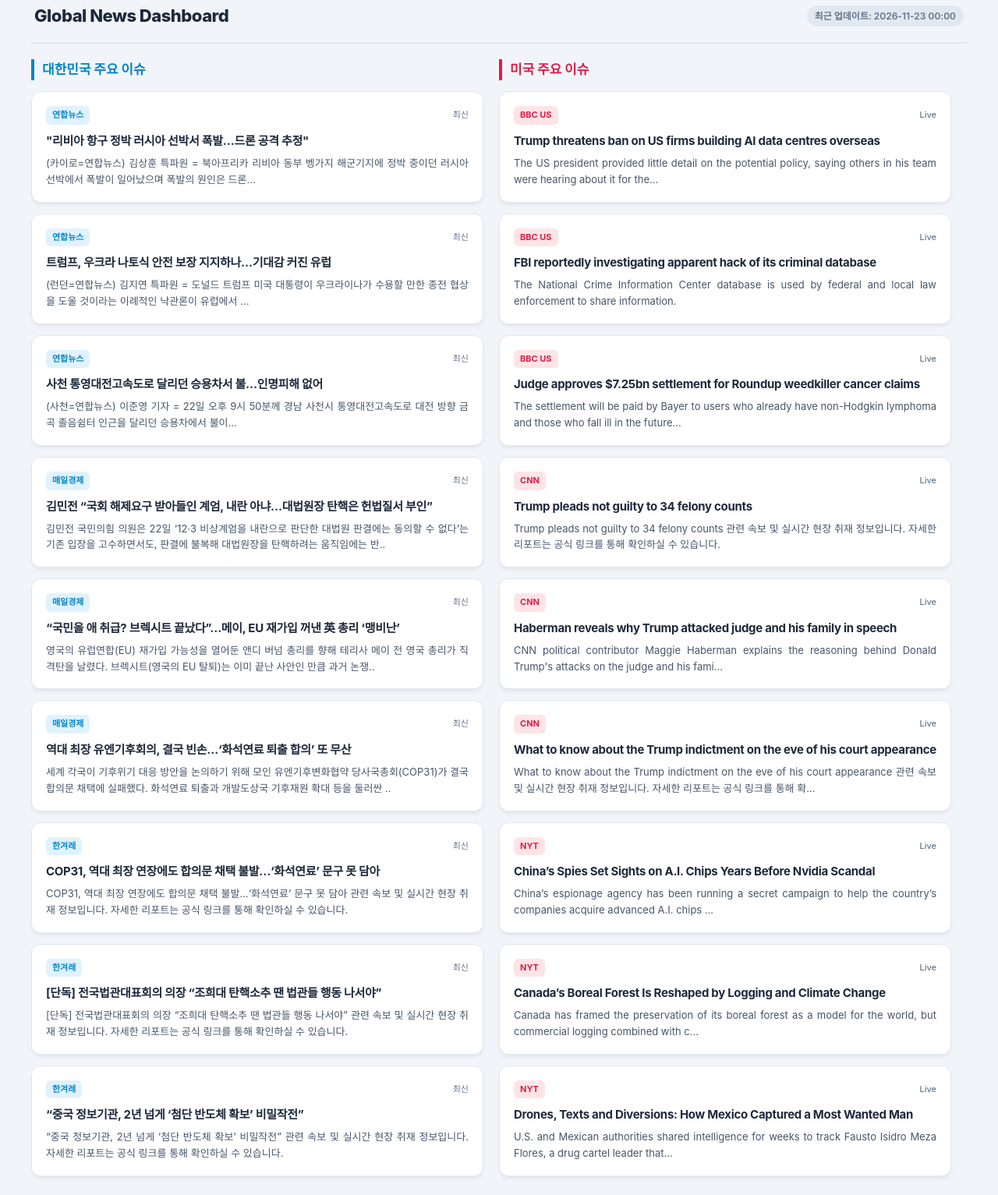
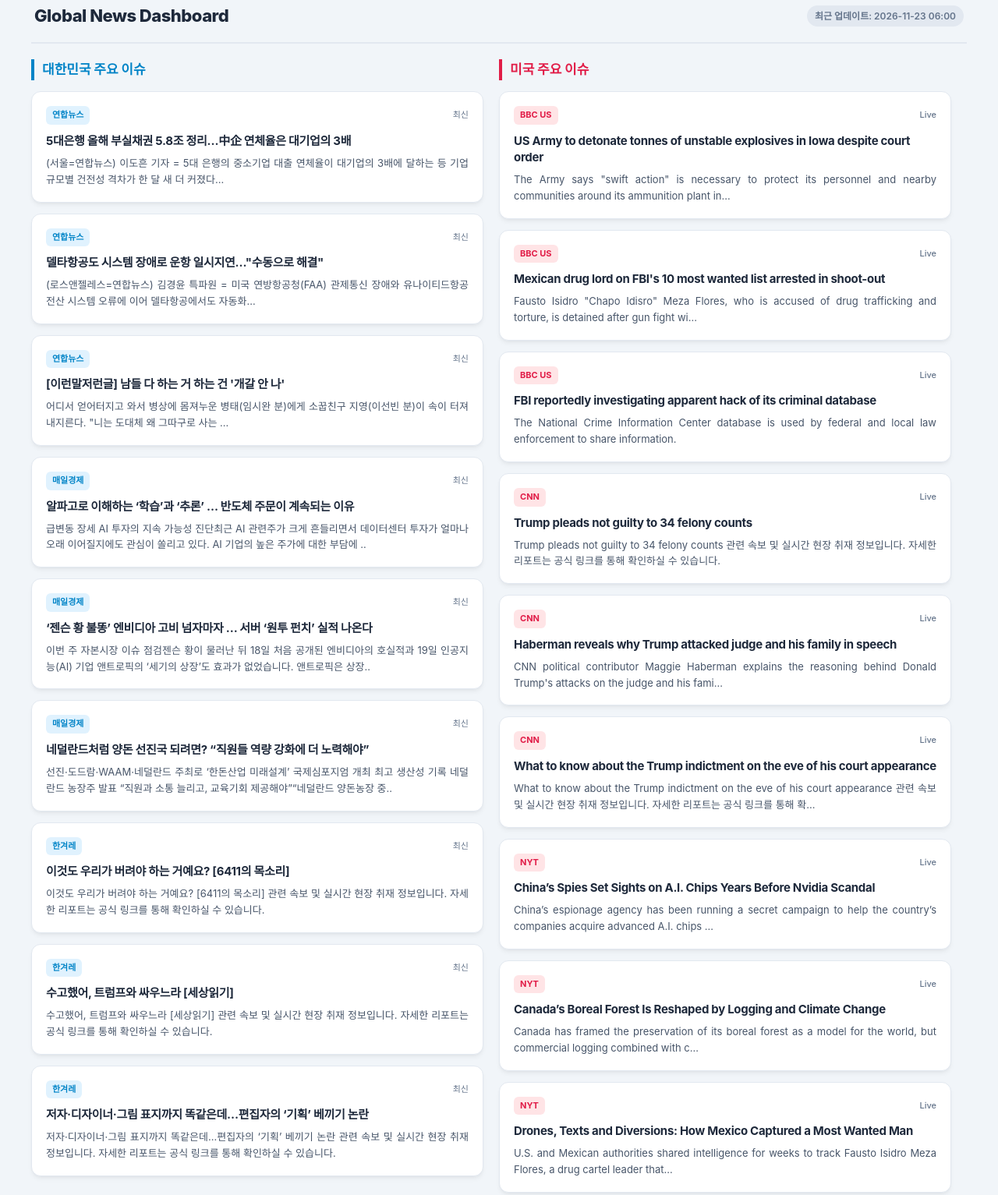
Before and after one commit to ceptall/coupang1, a plain HTML site: page indexnews.html in a window 1280 px wide. Shown: the part 15-1548 px from the top of the page at 78% size. Drawn offline with Linux system fonts and the light colour scheme.

Commit message:
Automated news update via n8n

```diff
--- a/indexnews.html
+++ b/indexnews.html
@@ -75,7 +75,7 @@
 <div class="dashboard-container">
     <div class="header">
         <h1>Global News Dashboard</h1>
-        <div class="update-time">최근 업데이트: <span id="sync-time">2026-11-23 00:00</span></div>
+        <div class="update-time">최근 업데이트: <span id="sync-time">2026-11-23 06:00</span></div>
     </div>
     <div class="grid-container">
         <div class="grid-row">
@@ -87,8 +87,8 @@
             <span class="news-source kr-tag">연합뉴스</span>
             <span class="news-time">최신</span>
         </div>
-        <a href="https://www.yna.co.kr/view/AKR20261122052800079" target="_blank" class="news-title">"리비아 항구 정박 러시아 선박서 폭발…드론 공격 추정"</a>
-        <p class="news-desc">(카이로=연합뉴스) 김상훈 특파원 = 북아프리카 리비아 동부 벵가지 해군기지에 정박 중이던 러시아 선박에서 폭발이 일어났으며 폭발의 원인은 드론...</p>
+        <a href="https://www.yna.co.kr/view/AKR20261122031400002" target="_blank" class="news-title">5대은행 올해 부실채권 5.8조 정리…中企 연체율은 대기업의 3배</a>
+        <p class="news-desc">(서울=연합뉴스) 이도흔 기자 = 5대 은행의 중소기업 대출 연체율이 대기업의 3배에 달하는 등 기업 규모별 건전성 격차가 한 달 새 더 커졌다...</p>
     </div>
 
     <div class="news-card">
@@ -96,8 +96,8 @@
             <span class="news-source kr-tag">연합뉴스</span>
             <span class="news-time">최신</span>
         </div>
-        <a href="https://www.yna.co.kr/view/AKR20261122051600085" target="_blank" class="news-title">트럼프, 우크라 나토식 안전 보장 지지하나…기대감 커진 유럽</a>
-        <p class="news-desc">(런던=연합뉴스) 김지연 특파원 = 도널드 트럼프 미국 대통령이 우크라이나가 수용할 만한 종전 협상을 도울 것이라는 이례적인 낙관론이 유럽에서 ...</p>
+        <a href="https://www.yna.co.kr/view/AKR20261123004500075" target="_blank" class="news-title">델타항공도 시스템 장애로 운항 일시지연…"수동으로 해결"</a>
+        <p class="news-desc">(로스앤젤레스=연합뉴스) 김경윤 특파원 = 미국 연방항공청(FAA) 관제통신 장애와 유나이티드항공 전산 시스템 오류에 이어 델타항공에서도 자동화...</p>
     </div>
 
     <div class="news-card">
@@ -105,8 +105,8 @@
             <span class="news-source kr-tag">연합뉴스</span>
             <span class="news-time">최신</span>
         </div>
-        <a href="https://www.yna.co.kr/view/AKR20261122051700052" target="_blank" class="news-title">사천 통영대전고속도로 달리던 승용차서 불…인명피해 없어</a>
-        <p class="news-desc">(사천=연합뉴스) 이준영 기자 = 22일 오후 9시 50분께 경남 사천시 통영대전고속도로 대전 방향 금곡 졸음쉼터 인근을 달리던 승용차에서 불이...</p>
+        <a href="https://www.yna.co.kr/view/AKR20261119133200546" target="_blank" class="news-title">[이런말저런글] 남들 다 하는 거 하는 건 '개갈 안 나'</a>
+        <p class="news-desc">어디서 얻어터지고 와서 병상에 몸져누운 병태(임시완 분)에게 소꿉친구 지영(이선빈 분)이 속이 터져 내지른다. &quot;니는 도대체 왜 그따구로 사는 ...</p>
     </div>
 
     <div class="news-card">
@@ -114,8 +114,8 @@
             <span class="news-source kr-tag">매일경제</span>
             <span class="news-time">최신</span>
         </div>
-        <a href="https://www.mk.co.kr/news/society/12215757" target="_blank" class="news-title">김민전 “국회 해제요구 받아들인 계엄, 내란 아냐…대법원장 탄핵은 헌법질서 부인”</a>
-        <p class="news-desc">김민전 국민의힘 의원은 22일 ‘12·3 비상계엄을 내란으로 판단한 대법원 판결에는 동의할 수 없다’는 기존 입장을 고수하면서도, 판결에 불복해 대법원장을 탄핵하려는 움직임에는 반..</p>
+        <a href="https://www.mk.co.kr/news/it/12215520" target="_blank" class="news-title">알파고로 이해하는 ‘학습’과 ‘추론’ … 반도체 주문이 계속되는 이유</a>
+        <p class="news-desc">급변동 장세 AI 투자의 지속 가능성 진단최근 AI 관련주가 크게 흔들리면서 데이터센터 투자가 얼마나 오래 이어질지에도 관심이 쏠리고 있다. AI 기업의 높은 주가에 대한 부담에 ..</p>
     </div>
 
     <div class="news-card">
@@ -123,8 +123,8 @@
             <span class="news-source kr-tag">매일경제</span>
             <span class="news-time">최신</span>
         </div>
-        <a href="https://www.mk.co.kr/news/world/12215749" target="_blank" class="news-title">“국민을 애 취급? 브렉시트 끝났다”…메이, EU 재가입 꺼낸 英 총리 ‘맹비난’</a>
-        <p class="news-desc">영국의 유럽연합(EU) 재가입 가능성을 열어둔 앤디 버넘 총리를 향해 테리사 메이 전 영국 총리가 직격탄을 날렸다. 브렉시트(영국의 EU 탈퇴)는 이미 끝난 사안인 만큼 과거 논쟁..</p>
+        <a href="https://www.mk.co.kr/news/world/12215515" target="_blank" class="news-title">‘젠슨 황 불똥’ 엔비디아 고비 넘자마자 … 서버 ‘원투 펀치’ 실적 나온다</a>
+        <p class="news-desc">이번 주 자본시장 이슈 점검젠슨 황이 물러난 뒤 18일 처음 공개된 엔비디아의 호실적과 19일 인공지능(AI) 기업 앤트로픽의 ‘세기의 상장’도 효과가 없었습니다. 앤트로픽은 상장..</p>
     </div>
 
     <div class="news-card">
@@ -132,8 +132,8 @@
             <span class="news-source kr-tag">매일경제</span>
             <span class="news-time">최신</span>
         </div>
-        <a href="https://www.mk.co.kr/news/world/12215747" target="_blank" class="news-title">역대 최장 유엔기후회의, 결국 빈손…‘화석연료 퇴출 합의’ 또 무산</a>
-        <p class="news-desc">세계 각국이 기후위기 대응 방안을 논의하기 위해 모인 유엔기후변화협약 당사국총회(COP31)가 결국 합의문 채택에 실패했다. 화석연료 퇴출과 개발도상국 기후재원 확대 등을 둘러싼 ..</p>
+        <a href="https://www.mk.co.kr/news/economy/12215755" target="_blank" class="news-title">네덜란드처럼 양돈 선진국 되려면? “직원들 역량 강화에 더 노력해야”</a>
+        <p class="news-desc">선진·도드람·WAAM·네덜란드 주최로 ‘한돈산업 미래설계’ 국제심포지엄 개최 최고 생산성 기록 네덜란드 농장주 발표 “직원과 소통 늘리고, 교육기회 제공해야”“네덜란드 양돈농장 중..</p>
     </div>
 
     <div class="news-card">
@@ -141,8 +141,8 @@
             <span class="news-source kr-tag">한겨레</span>
             <span class="news-time">최신</span>
         </div>
-        <a href="https://www.hani.co.kr/arti/international/international_general/1288555.html" target="_blank" class="news-title">COP31, 역대 최장 연장에도 합의문 채택 불발…‘화석연료’ 문구 못 담아</a>
-        <p class="news-desc">COP31, 역대 최장 연장에도 합의문 채택 불발…‘화석연료’ 문구 못 담아 관련 속보 및 실시간 현장 취재 정보입니다. 자세한 리포트는 공식 링크를 통해 확인하실 수 있습니다.</p>
+        <a href="https://www.hani.co.kr/arti/opinion/column/1288561.html" target="_blank" class="news-title">이것도 우리가 버려야 하는 거예요? [6411의 목소리]</a>
+        <p class="news-desc">이것도 우리가 버려야 하는 거예요? [6411의 목소리] 관련 속보 및 실시간 현장 취재 정보입니다. 자세한 리포트는 공식 링크를 통해 확인하실 수 있습니다.</p>
     </div>
 
     <div class="news-card">
@@ -150,8 +150,8 @@
             <span class="news-source kr-tag">한겨레</span>
             <span class="news-time">최신</span>
         </div>
-        <a href="https://www.hani.co.kr/arti/society/society_general/1288554.html" target="_blank" class="news-title">[단독] 전국법관대표회의 의장 “조희대 탄핵소추 땐 법관들 행동 나서야”</a>
-        <p class="news-desc">[단독] 전국법관대표회의 의장 “조희대 탄핵소추 땐 법관들 행동 나서야” 관련 속보 및 실시간 현장 취재 정보입니다. 자세한 리포트는 공식 링크를 통해 확인하실 수 있습니다.</p>
+        <a href="https://www.hani.co.kr/arti/opinion/column/1288560.html" target="_blank" class="news-title">수고했어, 트럼프와 싸우느라 [세상읽기]</a>
+        <p class="news-desc">수고했어, 트럼프와 싸우느라 [세상읽기] 관련 속보 및 실시간 현장 취재 정보입니다. 자세한 리포트는 공식 링크를 통해 확인하실 수 있습니다.</p>
     </div>
 
     <div class="news-card">
@@ -159,8 +159,8 @@
             <span class="news-source kr-tag">한겨레</span>
             <span class="news-time">최신</span>
         </div>
-        <a href="https://www.hani.co.kr/arti/international/international_general/1288553.html" target="_blank" class="news-title">“중국 정보기관, 2년 넘게 ‘첨단 반도체 확보’ 비밀작전”</a>
-        <p class="news-desc">“중국 정보기관, 2년 넘게 ‘첨단 반도체 확보’ 비밀작전” 관련 속보 및 실시간 현장 취재 정보입니다. 자세한 리포트는 공식 링크를 통해 확인하실 수 있습니다.</p>
+        <a href="https://www.hani.co.kr/arti/society/society_general/1288559.html" target="_blank" class="news-title">저자·디자이너·그림 표지까지 똑같은데…편집자의 ‘기획’ 베끼기 논란</a>
+        <p class="news-desc">저자·디자이너·그림 표지까지 똑같은데…편집자의 ‘기획’ 베끼기 논란 관련 속보 및 실시간 현장 취재 정보입니다. 자세한 리포트는 공식 링크를 통해 확인하실 수 있습니다.</p>
     </div>
 </div>
             </div>
@@ -172,8 +172,17 @@
             <span class="news-source us-tag">BBC US</span>
             <span class="news-time">Live</span>
         </div>
-        <a href="https://www.bbc.co.uk/news/articles/cmde1lw9y54ko?at_medium=RSS&at_campaign=rss" target="_blank" class="news-title">Trump threatens ban on US firms building AI data centres overseas</a>
-        <p class="news-desc">The US president provided little detail on the potential policy, saying others in his team were hearing about it for the...</p>
+        <a href="https://www.bbc.co.uk/news/articles/cvglrx764gdxo?at_medium=RSS&at_campaign=rss" target="_blank" class="news-title">US Army to detonate tonnes of unstable explosives in Iowa despite court order</a>
+        <p class="news-desc">The Army says "swift action" is necessary to protect its personnel and nearby communities around its ammunition plant in...</p>
+    </div>
+
+    <div class="news-card">
+        <div class="news-meta">
+            <span class="news-source us-tag">BBC US</span>
+            <span class="news-time">Live</span>
+        </div>
+        <a href="https://www.bbc.co.uk/news/articles/ckz749ey0r75o?at_medium=RSS&at_campaign=rss" target="_blank" class="news-title">Mexican drug lord on FBI's 10 most wanted list arrested in shoot-out</a>
+        <p class="news-desc">Fausto Isidro "Chapo Idisro" Meza Flores, who is accused of drug trafficking and torture, is detained after gun fight wi...</p>
     </div>
 
     <div class="news-card">
@@ -183,15 +192,6 @@
         </div>
         <a href="https://www.bbc.co.uk/news/articles/cvze7de86pk3o?at_medium=RSS&at_campaign=rss" target="_blank" class="news-title">FBI reportedly investigating apparent hack of its criminal database</a>
         <p class="news-desc">The National Crime Information Center database is used by federal and local law enforcement to share information.</p>
-    </div>
-
-    <div class="news-card">
-        <div class="news-meta">
-            <span class="news-source us-tag">BBC US</span>
-            <span class="news-time">Live</span>
-        </div>
-        <a href="https://www.bbc.co.uk/news/articles/cwvg21gyl650o?at_medium=RSS&at_campaign=rss" target="_blank" class="news-title">Judge approves $7.25bn settlement for Roundup weedkiller cancer claims</a>
-        <p class="news-desc">The settlement will be paid by Bayer to users who already have non-Hodgkin lymphoma and those who fall ill in the future...</p>
     </div>
 
     <div class="news-card">
```
